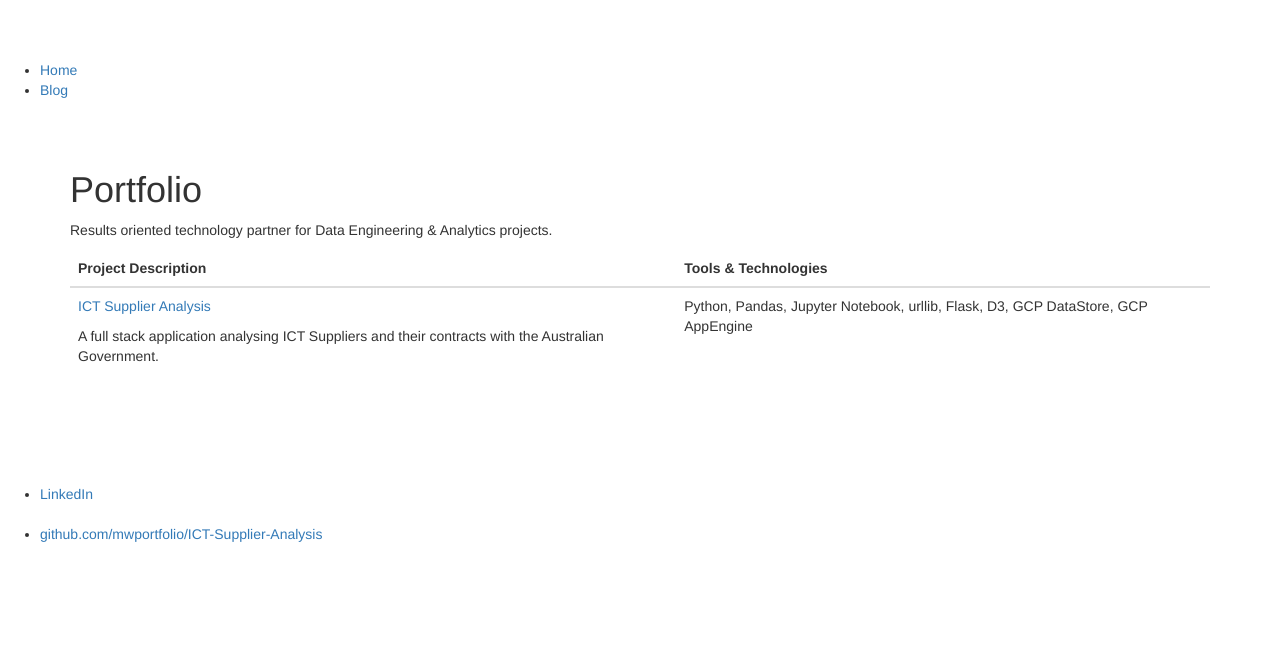
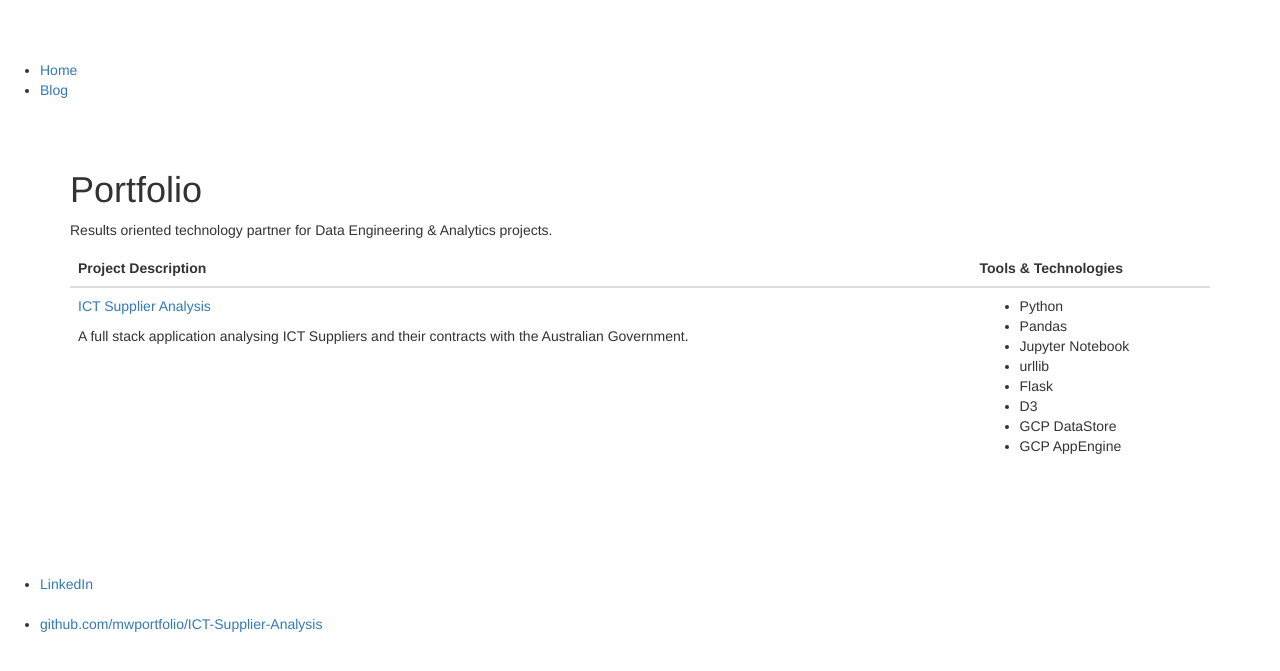
Before and after one commit to mwportfolio/mwportfolio.github.io, a Jekyll site: the page built from index.html, in a window 1280 px wide. Shown: the top 671 px of the page. Built offline with Jekyll 4.4.1, drawn with Linux system fonts in a browser that asks for light colours.

Commit message:
Update index.html

```diff
--- a/index.html
+++ b/index.html
@@ -17,7 +17,16 @@ title: Portfolio
 			<td><p><a href="http://github.com/mwportfolio/ICT-Supplier-Analysis">ICT Supplier Analysis</a></p>
 				<p>A full stack application analysing ICT Suppliers and their contracts with the Australian Government.</p>
 			</td>
-		<td>Python, Pandas, Jupyter Notebook, urllib, Flask, D3, GCP DataStore, GCP AppEngine</td>
+		<td><ul>
+			<li>Python</li>
+			<li>Pandas</li>
+			<li>Jupyter Notebook</li>
+			<li>urllib</li>
+			<li>Flask</li>
+			<li>D3</li>
+			<li>GCP DataStore</li>
+			<li>GCP AppEngine</li>
+			</ul></td>
 			</tr></tbody>
 
 	</table>
```
